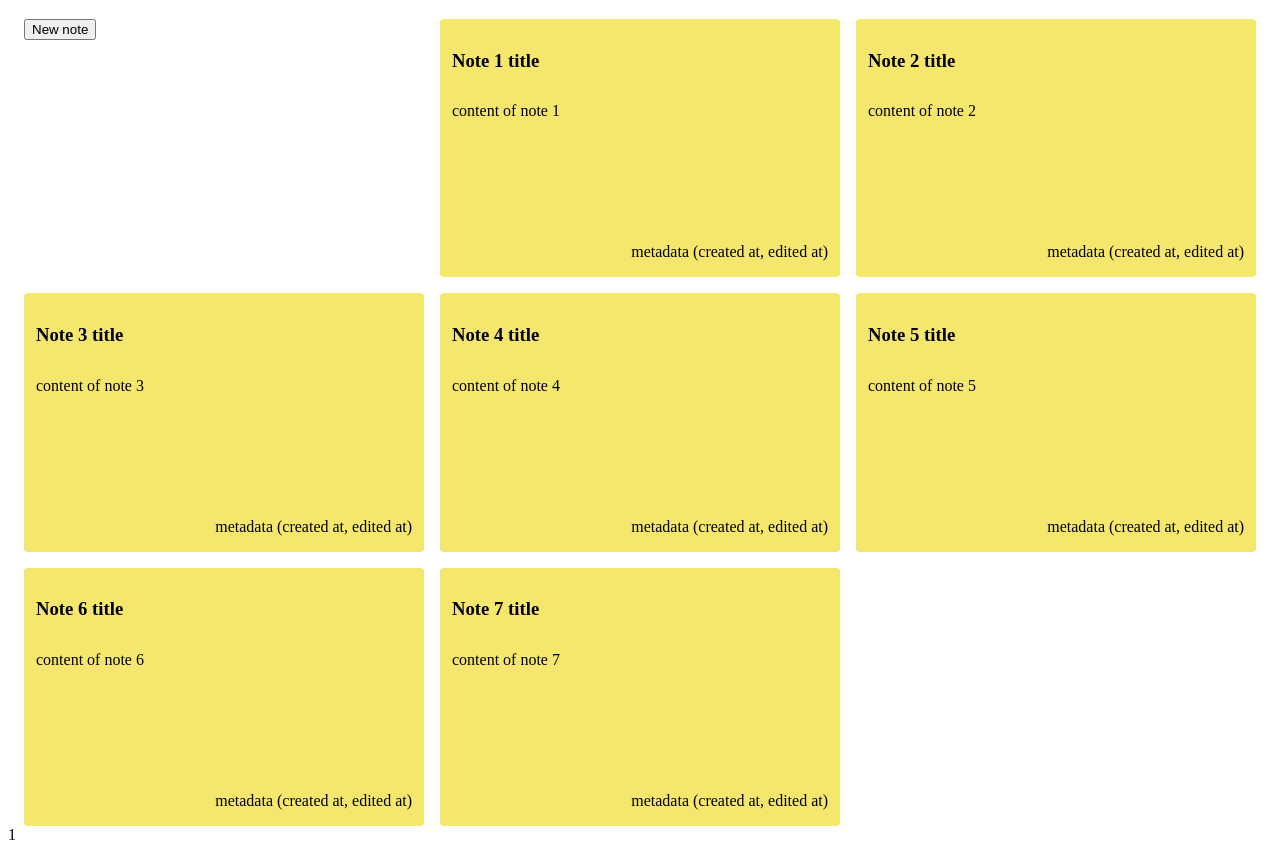
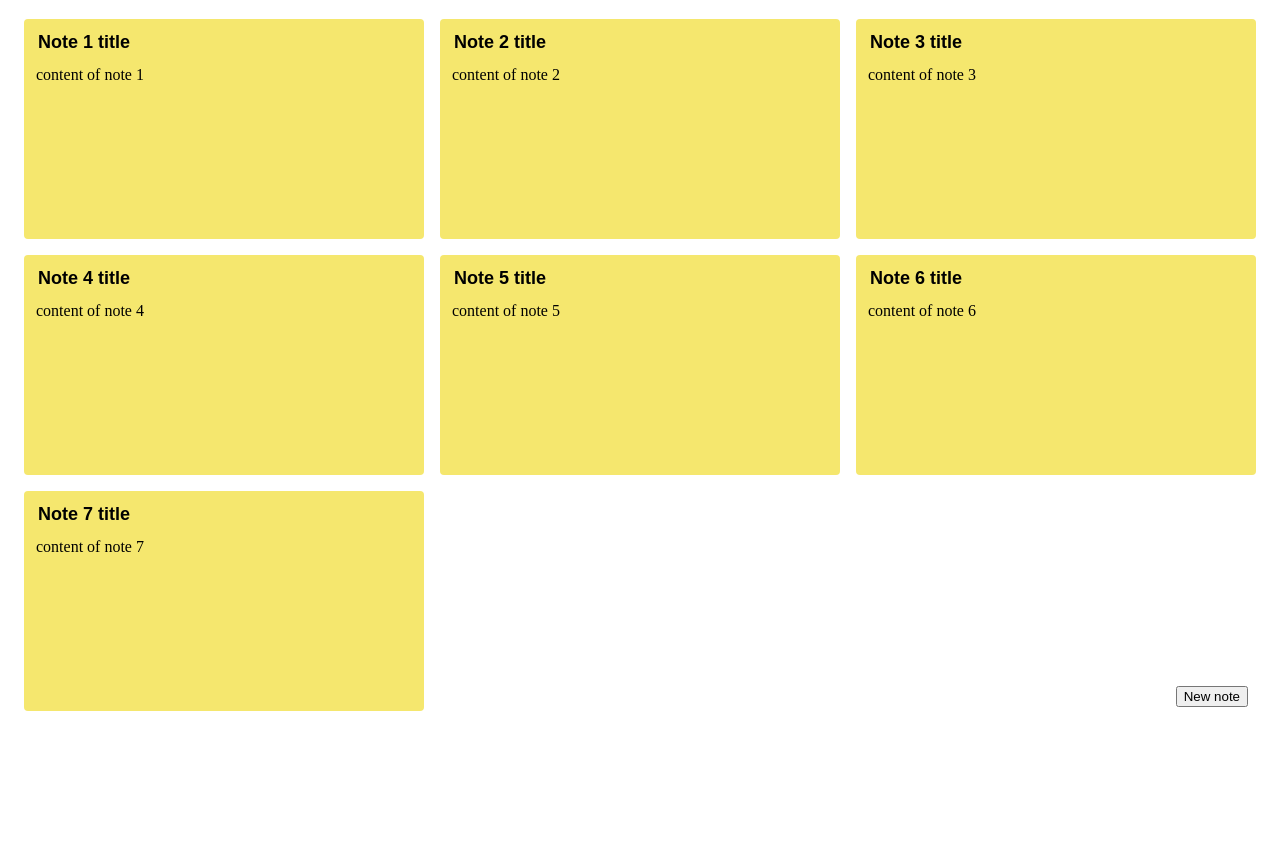
Before and after one commit to lucas-r-oliveira/plain-notes-app, a website built with Vite: page index.html in a window 1280 px wide. Shown: the part 61-913 px from the top of the page. After the commit the page ends 800 px from the top, so only its background shows below. Built offline with nearby package versions, Linux system fonts and the light colour scheme.

Commit message:
added hover functionality to existing notes and positioned new note button

```diff
--- a/Note.js
+++ b/Note.js
@@ -2,14 +2,36 @@ const noteTemplate = document.createElement('template');
 
 noteTemplate.innerHTML = `
 <style>
+	input {
+		background: transparent;
+		border: none;
+	}
+
+	input:focus {
+		border:none;
+		outline: none
+	}
+
 	.note {
 		padding:8px;
 		background-color: #f5e76e;
 		border-radius: 4px;
 	}
 
+	.note:hover {
+		outline: 4px solid #dbcf65;
+	}
+	.note:hover > .note-footer > .note-footer-content {
+		display: inline;
+	}
+
 	.note-header {
 		padding: 4px 4px;
+	}
+
+	.note-title {
+		font-size: 18px;
+		font-weight: 600
 	}
 
 	.note-content {
@@ -20,17 +42,22 @@ noteTemplate.innerHTML = `
 	.note-footer {
 		padding: 8px 4px;
 		text-align: end;
+		height: 16px;
+	}
+
+	.note-footer-content {
+		display: none;
 	}
 </style>
 <div class="note">
 	<header class="note-header">
-		<h3>title</h3>
+		<input type="text" class="note-title" placeholder="Title">
 	</header>
 	<section class="note-content">
 		content of note 1
 	</section>
 	<footer class="note-footer">
-		metadata (created at, edited at)
+		<span class="note-footer-content"> metadata (created at, edited at) </span>
 	</footer>
 </div>
 `
@@ -84,7 +111,7 @@ class Note extends HTMLElement {
 	}
 
 	updateTitle(newTitle) {
-		this.shadowRoot.querySelector('h3').innerText = newTitle;
+		this.shadowRoot.querySelector(".note-title").value = newTitle;
 	}
 
 	updateContent(newContent) {
--- a/index.html
+++ b/index.html
@@ -10,9 +10,6 @@
   <body>
 	<h1>Notes app</h1>
 	<div id="notes-container">
-		<div class="note">
-			<button id="new-note">New note</button>
-		</div>
 		<note-item
 			title="Note 1 title"
 			content="content of note 1">
@@ -41,7 +38,10 @@
 			title="Note 7 title"
 			content="content of note 7">
 		</note-item>
+
+
 	</div>
+	<button id="new-note">New note</button>
+
   </body>
 </html>
-1
--- a/style.css
+++ b/style.css
@@ -10,8 +10,15 @@
 	#notes-container {
 		grid-template-columns: repeat(auto-fill, minmax(300px, 1fr));
 	}
+}
+
+#new-note {
+	position: fixed;
+	bottom: 32px;
+	right:32px;
 
 }
+
 
 /* .note {
 	padding:8px;
```
